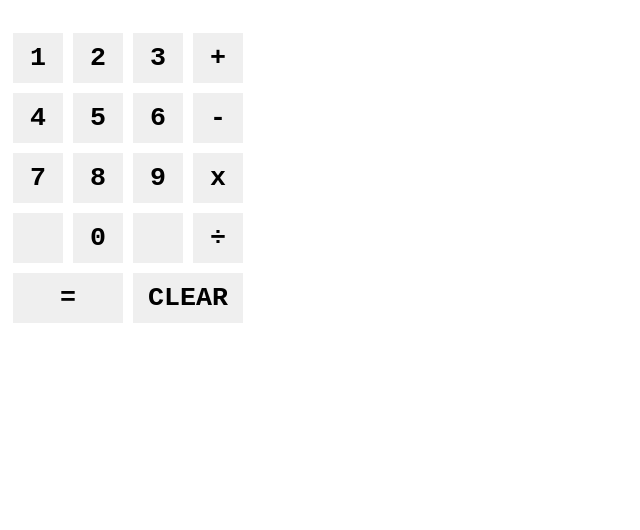
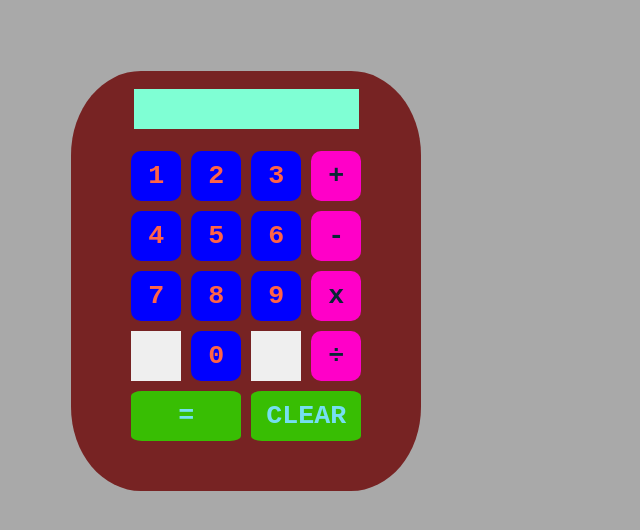
Before and after one commit to MattWillFlood/Calcul8r, a plain HTML site: page index.html in a window 1280 px wide. Shown: the whole page, without its empty margins (0-640 px from the left). Drawn offline with Linux system fonts and the light colour scheme.

Commit message:
Styled it out with some css

```diff
--- a/calculator.js
+++ b/calculator.js
@@ -1,5 +1,5 @@
-//const container = document.querySelector('div')
-const screen = document.querySelector('.screen');
+const main = document.querySelector('.main')
+const screen = document.createElement('div');
 const keypad = document.createElement('div')
 const display = document.createElement('a')
 screen.appendChild(display)
@@ -15,7 +15,7 @@ for (let i=0; i<=3; i++) {
         for (let j=1; j<=3; j++) {
             let butt = document.createElement('button');
             butt.innerHTML = String(i*3 + j);
-            butt.classList.add('number')
+            butt.classList.add('number','nx')
             butt.addEventListener('click', () => current+=String(i*3 + j))
             row.appendChild(butt)
         }
@@ -27,7 +27,7 @@ for (let i=0; i<=3; i++) {
 
         let butt = document.createElement('button');
         butt.innerHTML = '0';
-        butt.classList.add('number')
+        butt.classList.add('number','nx')
         butt.addEventListener('click', () => current+='0')
         row.appendChild(butt)
 
@@ -49,10 +49,10 @@ ADD.innerHTML = '+';
 SUB.innerHTML = '-';
 MUL.innerHTML = 'x';
 DIV.innerHTML = "\u00f7";
-ADD.classList.add('number')
-MUL.classList.add('number')
-DIV.classList.add('number')
-SUB.classList.add('number')
+ADD.classList.add('number','sym')
+MUL.classList.add('number','sym')
+DIV.classList.add('number','sym')
+SUB.classList.add('number','sym')
 ADD.addEventListener('click', () => current = replacer(current,'+'))
 MUL.addEventListener('click', () => current = replacer(current,'x'))
 SUB.addEventListener('click', () => current = replacer(current,'-'))
@@ -85,9 +85,10 @@ sidebar.appendChild(DIV);
 keypad.appendChild(numbers)
 keypad.appendChild(sidebar)
 keypad.classList.add('keypad');
-document.body.appendChild(screen)
-document.body.appendChild(keypad)
-document.body.append(bottom)
+main.appendChild(screen)
+main.appendChild(keypad)
+main.appendChild(bottom)
+main.classList.add('main')
 
 function replacer(x,y) {
     return x.slice(-1)>=0 && x.slice(-1)<10 ? x+=y : x.slice(0,-1)+y
@@ -132,7 +133,6 @@ function divide(x) {
     return comby.join('')
 }
 
-
 function plus(x) {
     let temp = x.split('+')
     comby = []
--- a/css/style.css
+++ b/css/style.css
@@ -6,6 +6,17 @@
     padding: 5px;
 }
 
+.nx {
+    color: tomato;
+    background-color: blue;
+    border-radius: 20%;
+}
+
+.sym {
+    color: rgb(7, 38, 53);
+    background-color: rgb(255, 0, 200);
+    border-radius: 20%;
+}
 
 .row {
     display: flex;
@@ -15,8 +26,13 @@
 
 .display {
     text-align: right;
-    min-height: 20px;
-    min-width: 180px;
+    height: 40px;
+    min-width: 225px;
+    font-family: 'Courier New', Courier, monospace;
+    font-size: 20pt;
+    font-weight: bold;
+    background-color: aquamarine;
+    margin: 5%;
 }
 
 .sidebar {
@@ -34,10 +50,31 @@
     margin: 5px;
     border: 0px;
     padding: 5px;
+    color: rgb(117, 223, 241);
+    background-color: rgb(56, 190, 3);
+    border-radius: 10%;
+    margin-bottom:50px;
 }
 
-button, body {
+button {
     font-family: 'Courier New', Courier, monospace;
     font-size: 20pt;
     font-weight: bold;
 }
+
+
+.main {
+    width: 350px;
+    align-items: center;
+    display: flex;
+    flex-direction: column;
+    background-color: rgb(119, 35, 35);
+    margin: 5%;
+    flex: 1 1 0;
+    border-radius: 20%;
+}
+
+body {
+    background-color: darkgray;
+    align-content: center;
+}
--- a/index.html
+++ b/index.html
@@ -7,22 +7,8 @@
     <link rel="stylesheet" href="./css/style.css">
 </head>
 <body>
-<div class="screen">
-</div>
-
-<div class="funks">
-    <!-- Make this a js script to divide into buttons-->
-</div>
-
-<div class="butts">
-    <!-- Make this a js script to divide into buttons-->
-</div>
-    <!-- Make this a js script to divide into buttons-->
-<div class="bottom">
-
-
-</div>
-
+    <div class="main">
+    </div>
 
 <script src="calculator.js"></script>
 </body>
```
